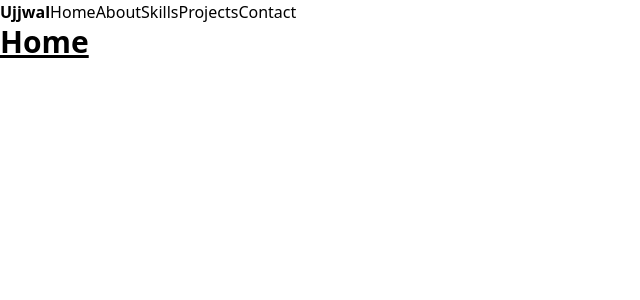
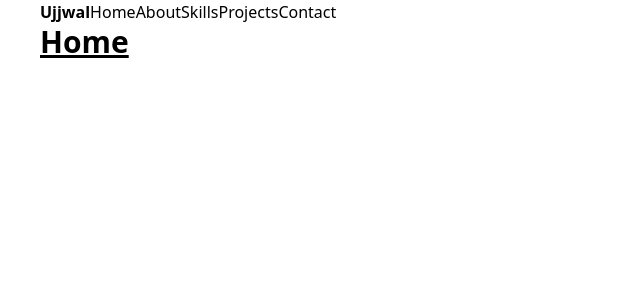
Before and after one commit to ujjwal-poudel/Personal-Website-React-, a React (Create React App) app: page / in a window 1280 px wide. Shown: the top 300 px of the page, without its empty margins (0-640 px from the left). Built offline with nearby package versions, Linux system fonts and the light colour scheme.

Commit message:
container added, margin and padding

```diff
--- a/src/App.js
+++ b/src/App.js
@@ -1,6 +1,6 @@
 import React from 'react';
 import { Route, Routes} from "react-router-dom";
-import Navigation from 'components/NavigationBar/Navigation';
+ import Navigation from 'components/NavigationBar/Navigation';
 import Home from 'components/Home';
 import About from 'components/About';
 import Skills from 'components/Skills';
@@ -9,7 +9,7 @@ import Contact from 'components/Contact';
 
 function App() {
     return (
-        <>
+        <div className='m-auto px-10'>
             <Navigation />
             <Routes>
                 <Route path="/" element={<Home />} />
@@ -18,7 +18,7 @@ function App() {
                 <Route path="/projects" element={<Projects />} />
                 <Route path="/contact" element={<Contact />} />
             </Routes>
-        </>
+        </div>
     );
 }
 
```
